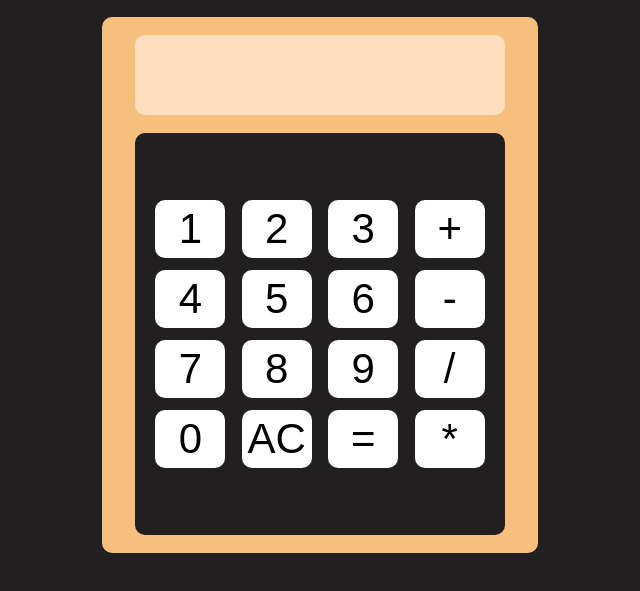
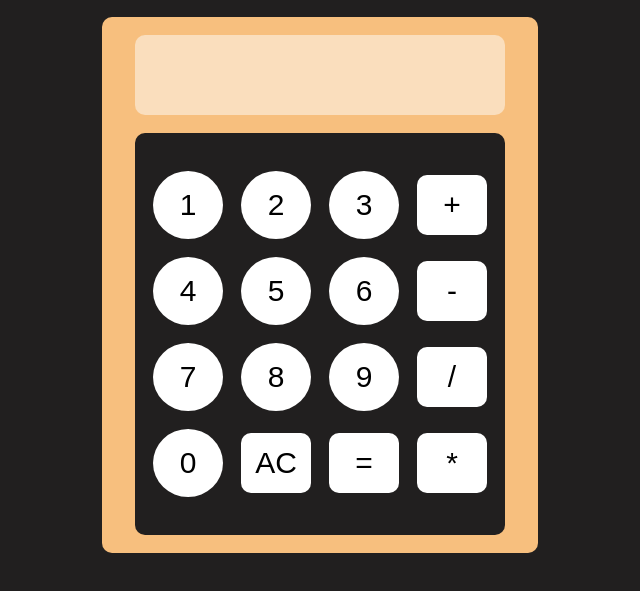
Before and after one commit to durgeshbg/calculator, a plain HTML site: page index.html in a window 1280 px wide. Shown: the part 203-794 px from the top of the page, without its empty margins (320-960 px from the left). Drawn offline with Linux system fonts and the light colour scheme.

Commit message:
add styles to all buttons

```diff
--- a/style.css
+++ b/style.css
@@ -66,21 +66,30 @@ body {
 .digits {
     display: flex;
     flex-direction: column;
+    gap: 18px;
 }
 .digit-row {
-	display: row;
-}
-
-.operations {
     display: flex;
-	flex-direction: column;
+    align-items: center;
+    justify-content: space-between;
+    gap: 18px;
 }
 
 button {
-	font-size: 42px;
+    font-size: 30px;
     background-color: white;
     width: 70px;
-	margin: 6px;
-	padding: 5px;
+    padding: 10px;
+}
+
+.digit {
+    border-radius: 100%;
+    height: 68px;
+}
+
+.calculate,
+.clear,
+.operator {
     border-radius: 10px;
+    height: 60px;
 }
```
Lines whose indentation alone changed are shown as unchanged.
